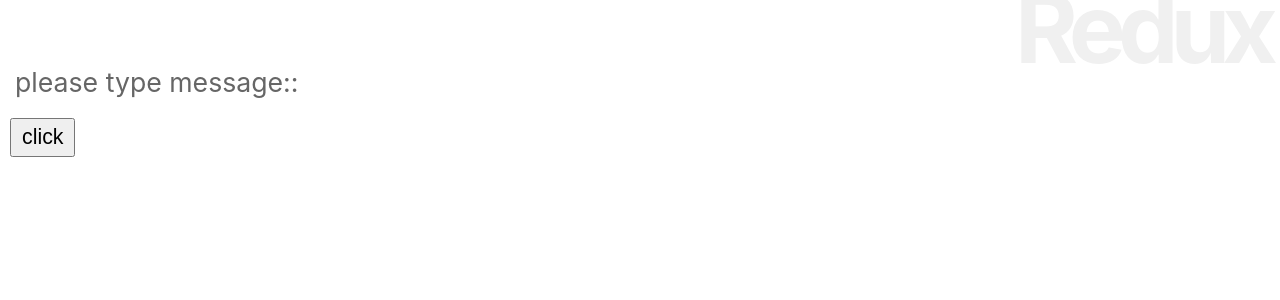
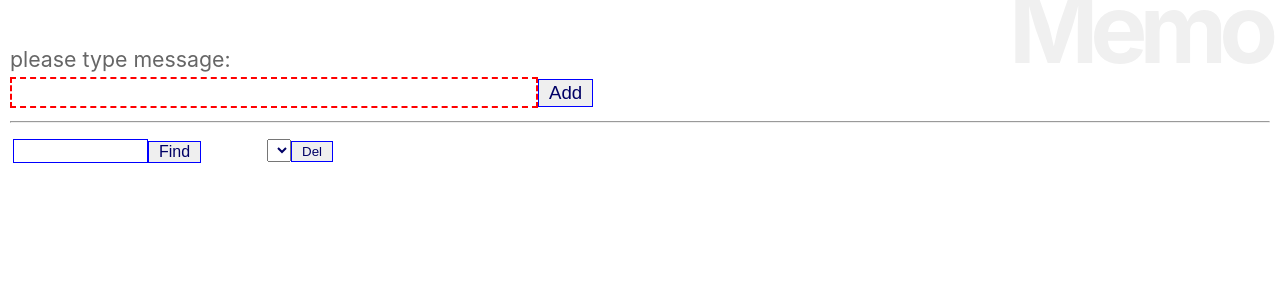
Before and after one commit to homieBridge/react-react_app, a React (Create React App) app: page / in a window 1280 px wide. Shown: the top 300 px of the page. Built offline with nearby package versions, Linux system fonts and the light colour scheme.

Commit message:
Back to list4-4

```diff
--- a/src/App.js
+++ b/src/App.js
@@ -1,10 +1,17 @@
 import React, { Component } from 'react';
 import { connect } from 'react-redux';
 import './App.css';
+import Memo from './memo/Memo';
+import AddForm from './memo/AddForm';
+import FindForm from './memo/FindForm';
+import DelForm from './memo/DelForm';
 
 
 // Appコンポーネント
 class App extends Component {
+  td = {
+    width:"250px"
+  }
 
 
   constructor(props){
@@ -14,71 +21,18 @@ class App extends Component {
   render() {
     return (
       <div>
-        <h1>Redux</h1>
-        <Message />
-        <Button />
+        <h1>Memo</h1>
+        <AddForm />
+        <hr />
+        <table><tbody><tr>
+          <td style={this.td}><FindForm /></td>
+          <td style={this.td}><DelForm /></td>
+        </tr></tbody></table>
+        <Memo />
       </div>
     );
   }
 }
-// ストアのコネクト
-App = connect()(App);
 
 
-// メッセージ表示のコンポーネント
-class Message extends Component {
-  style = {
-    fontSize:"20pt",
-    padding:"20px 5px"
-  }
-
-  render(){
-    return (
-      <p style={this.style}>
-        {this.props.message}: {this.props.counter}
-      </p>
-    );
-  }
-}
-// ストアのコネクト
-Message = connect((state)=>state)(Message);
-
-
-// ボタンのコンポーネント
-class Button extends Component {
-  style = {
-    fontSize:"16pt",
-    padding:"5px 10px"
-  }
-
-  constructor(props){
-    super(props);
-    this.doAction = this.doAction.bind(this);
-  }
-
-  // ボタンクリックでディスパッチを実行
-  doAction(e){
-    if (e.shiftKey){
-      this.props.dispatch({ type:'DECREMENT' });
-    } else if (e.ctrlKey){
-      this.props.dispatch({ type:'RESET' });
-    } else {
-      this.props.dispatch({ type:'INCREMENT' });
-    }
-  }
-
-
-  render(){
-    return (
-      <button style={this.style}
-          onClick={this.doAction}>
-        click
-      </button>
-    );
-  }
-}
-// ストアのコネクト
-Button = connect()(Button);
-
-
-export default App;
+export default connect()(App);
```
